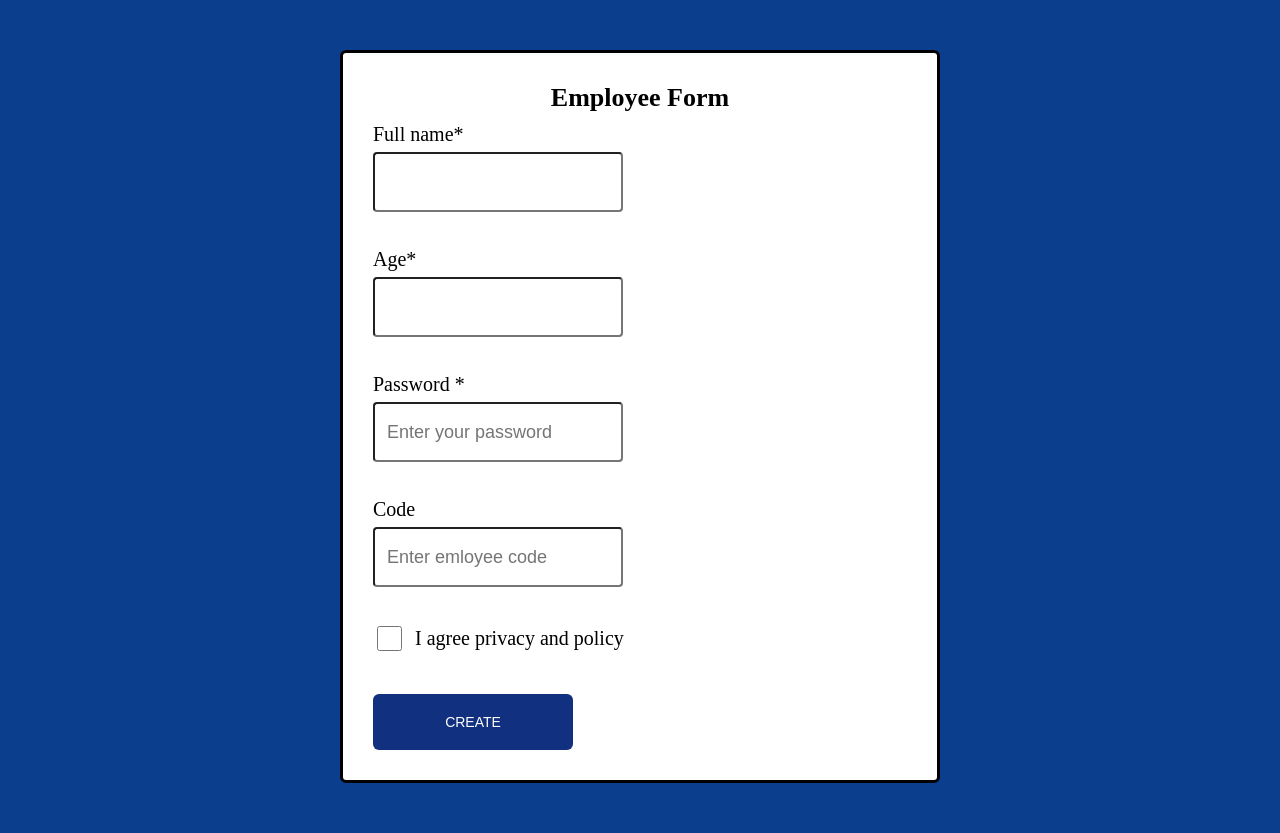
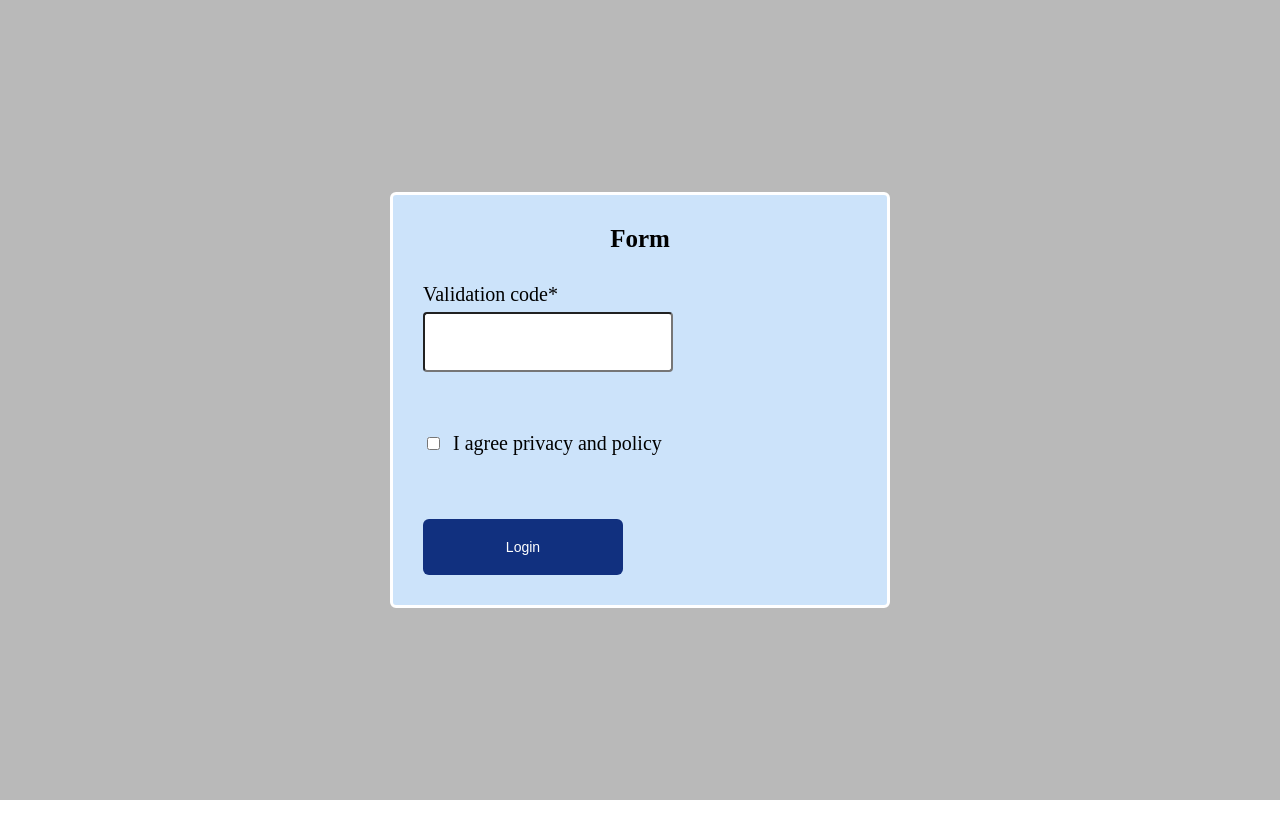
Before and after one commit to OliinykOlha/55_react_ts, a React (Vite) app: page / in a window 1280 px wide. After the commit the page ends 800 px from the top, so only its background shows below. Built offline with nearby package versions, Linux system fonts and the light colour scheme.

Commit message:
added Homewor 15, Form

```diff
--- a/src/App.tsx
+++ b/src/App.tsx
@@ -12,7 +12,8 @@ import GlobalStyles from "./styles/GlobalStyles";
 //Homeworks imports
 // import HomeWork11 from "./homeworks/HomeWork11/HomeWork11"
 // import HomeWork12 from "./homeworks/HomeWork10/HomeWork12/HomeWork12"
- import Homework14 from "./homeworks/Homework14/Homework14"
+//  import Homework14 from "./homeworks/Homework14/Homework14"
+import HomeWork15 from "./homeworks/HomeWork15/HomeWork15";
 
 function App() {
   return (
@@ -24,7 +25,8 @@ function App() {
       {/* <Lesson13 /> */}
       {/* <Consultation06 /> */}
       {/* <Lesson14 /> */}
-      <Homework14/>
+      {/* <Homework14/> */}
+      <HomeWork15/>
     </>
   );
 }
--- a/src/components/EmployeeForm/EmployeeForm.tsx
+++ b/src/components/EmployeeForm/EmployeeForm.tsx
@@ -99,7 +99,7 @@ const schema = Yup.object().shape({
         </CheckboxLabel>
       </CheckboxContainer>
       <ErrorMessage>{formik.errors.agreement}</ErrorMessage>
-      <Button name='CREATE' />
+      <Button name='CREATE'  />
     </EmployeeFormComponent>
   );
 }
--- /dev/null
+++ b/src/components/EmployeeForm/ValidationForm/ValidationForm.tsx
@@ -0,0 +1,67 @@
+import { useFormik } from "formik";
+import * as Yup from 'yup';
+import Button from "../../Button/Button";
+import Input from "../../Input/Input";
+import {
+  Checkbox,
+  CheckboxContainer,
+  ValidationFormComponent,
+  Title,
+  CheckboxLabel,
+  ErrorMessage,
+} from "./styles";
+import { ValidationFormValues } from "./types";
+
+function ValidationForm() {
+const schema = Yup.object().shape({
+    valid_code: Yup.number()
+    .required("Field Validation Code is required")
+    .typeError('Must be number')
+    .test('min length', 'Min 6 symbols', (value) => String(value).length === 6 ),
+    agreement: Yup.boolean()
+    .oneOf([true], 'Accept agreement')
+})
+
+  const formik = useFormik({
+    initialValues: {
+      valid_code: "",
+      agreement: false,
+    } as ValidationFormValues,
+    validationSchema: schema,
+    validateOnChange: false,
+    onSubmit: (values: ValidationFormValues) => {
+        console.log("Вы успешно вошли");
+       console.table(values);
+    },
+  });
+
+  return (
+    <ValidationFormComponent onSubmit={formik.handleSubmit}>
+      <Title>Form</Title>
+      <Input
+        name="valid_code"
+        label="Validation code*"
+        id="valid_code_id"
+        value={formik.values.valid_code}
+        onChange={formik.handleChange}
+        error={formik.errors.valid_code}
+      />
+      <CheckboxContainer>
+        <Checkbox
+          name="agreement"
+          type="checkbox"
+          id="agree_id"
+          checked={formik.values.agreement}
+          onChange={formik.handleChange}
+        />
+        <CheckboxLabel htmlFor="agree_id">
+          I agree privacy and policy
+        </CheckboxLabel>
+      </CheckboxContainer>
+      <ErrorMessage>{formik.errors.agreement}</ErrorMessage>
+      <Button type="submit" name="Login"  />
+    </ValidationFormComponent>
+  );
+}
+
+export default ValidationForm;
--- /dev/null
+++ b/src/components/EmployeeForm/ValidationForm/styles.ts
@@ -0,0 +1,38 @@
+import styled from "@emotion/styled";
+
+export const ValidationFormComponent = styled.form`
+display: flex;
+flex-direction: column;
+gap: 30px;
+width: 500px;
+padding: 30px;
+background-color: rgb(204, 227, 250);
+border: 3px solid white ;
+border-radius: 6px;
+`
+
+export const Title = styled.div`
+font-size: 25px;
+font-weight: bold;
+align-self: center;
+`
+
+export const CheckboxContainer = styled.div`
+display: flex;
+align-items: center;
+gap: 10px;
+`
+
+export const Checkbox = styled.input`
+height: 25px;
+width: 25p;
+`
+export const CheckboxLabel = styled.label`
+font-size: 20px;
+`;
+
+export const ErrorMessage = styled.div`
+color: red;
+font-weight: bold;
+font-size: 15px;
+`
--- /dev/null
+++ b/src/components/EmployeeForm/ValidationForm/types.ts
@@ -0,0 +1,4 @@
+export interface ValidationFormValues {
+  valid_code: string;
+  agreement: boolean;
+}
--- /dev/null
+++ b/src/homeworks/HomeWork15/HomeWork15.tsx
@@ -0,0 +1,12 @@
+import ValidationForm from "../../components/EmployeeForm/ValidationForm/ValidationForm";
+import { HomeWork15Container } from "./styles";
+
+function HomeWork15 () {
+    return (
+        <HomeWork15Container>
+            <ValidationForm />
+        </HomeWork15Container>
+    )
+}
+
+export default HomeWork15
--- /dev/null
+++ b/src/homeworks/HomeWork15/styles.ts
@@ -0,0 +1,13 @@
+import styled from "@emotion/styled";
+
+export const HomeWork15Container = styled.div`
+display: flex;
+flex-direction: column;
+align-items: center;
+justify-content: center;
+flex: 1;
+padding: 30px;
+background-color: rgba(1, 1, 1, 0.276);
+
+
+`
```
